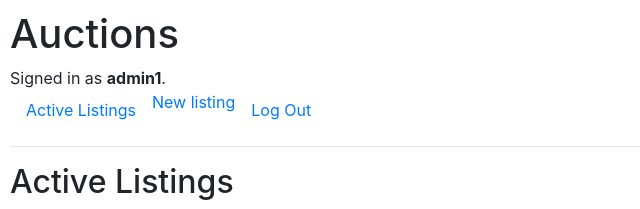
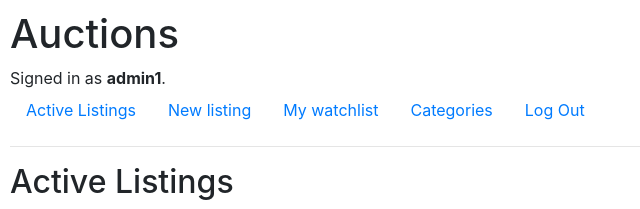
Before and after one commit to blacksheep924/commerce, a Django app: page / in a window 1280 px wide. Shown: the top 209 px of the page, without its empty margins (0-640 px from the left). Run offline with Django 3.2, Linux system fonts and the light colour scheme; a user stored in the database is signed in; data comes from the database, SQL or seed files in the repository; both versions use the stored data as it was after the commit; some libraries are stand-ins or nearby versions.

Commit message:
finished

```diff
--- a/commerce/auctions/admin.py
+++ b/commerce/auctions/admin.py
@@ -1,8 +1,9 @@
 from django.contrib import admin
-from.models import User, Product, Bid, Comments
+from.models import User, Product, Bid, Comments, Watchlist
 
 # Register your models here.
 admin.site.register(User)
 admin.site.register(Bid)
 admin.site.register(Product)
 admin.site.register(Comments)
+admin.site.register(Watchlist)
--- a/commerce/auctions/forms.py
+++ b/commerce/auctions/forms.py
@@ -5,3 +5,4 @@ class Newitem(forms.Form):
     startbid = forms.FloatField(label='Start bid')
     image = forms.URLField(label='Image URL')
     description = forms.CharField(widget=forms.Textarea)
+    category = forms.CharField(label='Category', max_length=128)
--- a/commerce/auctions/models.py
+++ b/commerce/auctions/models.py
@@ -13,10 +13,13 @@ class Product(models.Model):
     productName = models.CharField(max_length=128)
     productImage = models.URLField(default="https://cdn-icons-png.flaticon.com/512/7130/7130776.png")
     productOwner = models.ForeignKey(User, on_delete=models.CASCADE, related_name="owner", default = 1)
+    productCategory = models.CharField(max_length=128, null=True, blank=True)
+    productListed = models.BooleanField(default=True)
+    productWinner = models.ForeignKey(User,on_delete=models.CASCADE, related_name="winner", null=True, blank=True)
 
 
     def __str__(self):
-        return f"{self.productName} || {self.productOwner} || {self.productImage}"
+        return f"{self.productName} || {self.productOwner} || {self.productImage} || {self.productCategory} || {self.productListed} || {self.productWinner}"
 
 class Bid(models.Model):
     bidPrice = models.FloatField()
@@ -34,3 +37,11 @@ class Comments(models.Model):
 
     def __str__(self):
         return f"{self.commentcontent} || {self.commentator}"
+
+class Watchlist(models.Model):
+    watchlistShow = models.BooleanField(default=False)
+    watchlistUser = models.ForeignKey(User, on_delete=models.CASCADE, related_name="watchlistUser", null=True, blank=True)
+    watchlistProduct = models.ForeignKey(Product, on_delete=models.CASCADE, related_name="watchlistProduct", null=True, blank=True)
+
+    def __str__(self):
+        return f"{self.watchlistShow} || {self.watchlistUser} || {self.watchlistProduct}"
--- a/commerce/auctions/templates/auctions/index.html
+++ b/commerce/auctions/templates/auctions/index.html
@@ -9,7 +9,8 @@
     </div>
 
     <ul>
-        {%for entry in products %}
+    {%for entry in products %}
+        {% if entry.productListed == True %}
 
         <li>
             <h3><a href="{% url 'product_name' entry.productName|urlize %}">{{entry.productName.capitalize}} </a></h3>
@@ -20,14 +21,44 @@
 
             </div>
 
+                <p><strong>Price : {{entry.productprice.all.last.bidPrice}}</strong></p>
+                <p style="color: green;">{% if entry.productprice.all.last.bidder == username%} You are the bidder with the highest bid {% endif %}</p>
+                <p> Owner : <strong>{{ entry.productOwner}}</strong></p>
+                <p>Category : {{ entry.productCategory.capitalize }}</p>
+                <form action="{% url 'watchlist' %}" method="POST">{% csrf_token %}
+                <p>
+                {% for watchlist_entry in entry.watchlistProduct.all %}
+                    {% if watchlist_entry.watchlistUser == request.user or watchlist_entry.watchlistUser == none %}
+                        {% if watchlist_entry.watchlistShow == True or watchlist_entry.watchlistShow == none %}
 
 
 
-                price: {{entry.productprice.all.last.bidPrice}}
+                    <input type="checkbox" name="tickbox" value="False"required> <input type="submit" value="Add to watchlist">
+                    <input type="hidden" name="watchlistProduct" value="{{ entry.productName }}">
+                        {% elif watchlist_entry.watchlistShow == False or  watchlist_entry.watchlistShow == none %}
+
+                    <input type="checkbox" name="tickbox" value="True"required> <input type="submit" value="Remove from watchlist" >
+                    <input type="hidden" name="watchlistProduct" value="{{ entry.productName }}">
+
+
+                        {% endif %}
+                    {% endif %}
+                {% endfor %}
+                {% if entry.watchlistProduct.all.0.watchlistShow == None %}
+                    <input type="checkbox" name="tickbox" value="False"required> <input type="submit" value="Add to watchlist">
+                    <input type="hidden" name="watchlistProduct" value="{{ entry.productName }}">
+                {% else %}
+
+                {% endif %}
 
 
 
-            Owner : <strong>{{ entry.productOwner}}</strong>
+
+
+                </p>
+                </form>
+
+
         </div>
             </div>
             <div>
@@ -35,12 +66,13 @@
             </div>
 
         </li>
-        {%endfor%}
+        {% endif %}
+    {%endfor%}
 
 
 
     </ul>
-    {% else %}
+{% else %}
     Please sign in or login.
-    {% endif %}
+{% endif %}
 {% endblock %}
--- a/commerce/auctions/templates/auctions/layout.html
+++ b/commerce/auctions/templates/auctions/layout.html
@@ -22,7 +22,13 @@
             </li>
                 {% if user.is_authenticated %}
             <li class="nav-item">
-                <a classe="nav-link" href="{% url 'newlisting' %}">New listing</a>
+                <a class="nav-link" href="{% url 'newlisting' %}">New listing</a>
+            </li>
+            <li>
+                <a class="nav-link" href="{% url 'watchlist' %}">My watchlist</a>
+            </li>
+            <li>
+                <a class="nav-link" href="{% url 'categories' %}">Categories</a>
             </li>
                 {% endif %}
 
--- a/commerce/auctions/urls.py
+++ b/commerce/auctions/urls.py
@@ -8,5 +8,8 @@ urlpatterns = [
     path("logout", views.logout_view, name="logout"),
     path("register", views.register, name="register"),
     path("newlisting", views.newlisting, name="newlisting"),
-    path('auctions/<str:product_name>/', views.productdetail, name="product_name")
+    path('auctions/<str:product_name>/', views.productdetail, name="product_name"),
+    path("watchlist", views.watchlist, name="watchlist"),
+    path("categories", views.categories, name="categories"),
+    path('auctions/categories/<str:category>/',views.category, name="category")
 ]
--- a/commerce/auctions/views.py
+++ b/commerce/auctions/views.py
@@ -5,13 +5,13 @@ from django.http import HttpResponse, HttpResponseRedirect
 from django.shortcuts import render,redirect
 from django.urls import reverse
 from .forms import Newitem
-from .models import User, Product, Bid, Comments
+from .models import User, Product, Bid, Comments, Watchlist
 from django.db.models import Max
 
 def index(request):
 
     products = Product.objects.all()
-    bids = Bid.objects.all()
+    username =  request.user
 
 
 
@@ -23,7 +23,10 @@ def index(request):
 
 
 
-    return render(request, "auctions/index.html",{'products' : products})
+
+
+
+    return render(request, "auctions/index.html",{'products' : products, 'username' : username})
 
 
 def login_view(request):
@@ -88,6 +91,7 @@ def newlisting(request):
                productOwner = request.user,
                productName = form.cleaned_data['item'],
                productImage = form.cleaned_data['image'],
+               productCategory = form.cleaned_data['category']
 
            )
 
@@ -126,36 +130,125 @@ def productdetail(request, product_name):
     user_product = User.objects.get(username = productname.productOwner.username)
     id = user_product.id
     image = productname.productImage
+    category = productname.productCategory
+
+    comments = Comments.objects.filter(product = productname)
 
     bids = Bid.objects.filter(product = productname)
+
     prices = [bid.bidPrice for bid in bids]
     prices.sort(reverse = True)
     price = prices[0]
+    highest_bidder = Bid.objects.filter(product = productname)
     if request.method == "POST":
-        name = product_name
+        if 'placebid' in request.POST:
+            name = product_name
+
+            new_bid = (request.POST.get('newbid'))
+
+            new_bid = float(new_bid)
+            newprice = float(price)
+
+            if new_bid <= newprice:
+
+                return render(request, "auctions/productdetail.html", {'productname': name, 'username' : username, 'image' : image, 'price' : price, 'message': "Bid too low", 'comments': comments})
+
+            else:
+
+                current_bid = new_bid
+                existing_product = Product.objects.get(productName=name, productOwner=id, productImage=image, productCategory = category)
+                make_bid = Bid(
+                    bidPrice=current_bid,
+                    bidder=request.user,
+                    product=existing_product
+                )
+                make_bid.save()
+
+                return  redirect('index')
+        if 'comments' in request.POST:
+            name = product_name
+            existing_product = Product.objects.get(productName=name, productOwner=id, productImage=image, productCategory = category)
+            make_comment = Comments(
+               commentcontent = request.POST.get('commentcontent'),
+               commentator = request.user,
+               product = existing_product
+            )
+            make_comment.save()
+
+            return render (request, "auctions/productdetail.html",{'productname' : product_name, 'username' : username, 'image' : image, 'price' : price, 'category' : category, 'comments': comments})
+
+        if 'close_auction' in request.POST:
+            name = product_name
+            winner = request.POST.get('Winner')
+            winner_username = User.objects.get(username = winner)
 
 
-        new_bid = float(request.POST.get('newbid'))
-        newprice = float(price)
-        if new_bid <= newprice:
-            return render(request, "auctions/productdetail.html", {'productname': name, 'username' : username, 'image' : image, 'price' : price, 'message': "Bid too low"})
-        else:
-            current_bid = new_bid
 
-            existing_product = Product.objects.get(productName=name, productOwner=id, productImage=image)
-            make_bid = Bid(
-                bidPrice=current_bid,
-                bidder=request.user,
-                product=existing_product
-            )
-            make_bid.save()
+            save_product = Product.objects.get(productName=name)
+            save_product.productListed = False
+            save_product.productWinner = winner_username
+
+            save_product.save()
+
+            return redirect('index')
 
 
-            return  redirect('index')
+
+
+
+
 
 
 
 
     else:
+        user = request.user.id
+        winner = Product.objects.filter(productName = product_name)
 
-        return render (request, "auctions/productdetail.html",{'productname' : product_name, 'username' : username, 'image' : image, 'price' : price})
+        return render (request, "auctions/productdetail.html",{ 'winner': winner, 'productname' : product_name, 'username' : username, 'image' : image, 'price' : price, 'category' : category, 'comments': comments, 'bidder' : highest_bidder})
+
+@login_required
+def watchlist(request):
+    username = request.user
+    if request.method == "POST":
+        if 'watchlistProduct' in request.POST:
+            productname = request.POST.get('watchlistProduct')
+            watchlist_check = request.POST.get('tickbox')
+            if watchlist_check is True or watchlist_check is None:
+                watchlist_check = True
+            elif watchlist_check is False:
+                watchlist_check = False
+            watchlist_user = username
+            save_product = Product.objects.get(productName=productname)
+            save_username = User.objects.get(username = watchlist_user)
+            make_watchlist = Watchlist(
+                watchlistUser = save_username,
+                watchlistProduct = save_product,
+                watchlistShow = watchlist_check
+            )
+            existing_watchlist = Watchlist.objects.filter(watchlistProduct = save_product, watchlistUser = save_username)
+            if existing_watchlist:
+                existing_watchlist = Watchlist.objects.get(watchlistProduct = save_product, watchlistUser = save_username)
+                existing_watchlist.watchlistShow = watchlist_check
+                existing_watchlist.save()
+            else:
+                make_watchlist.save()
+
+            return redirect('index')
+
+    watchlistobjects = Watchlist.objects.all()
+
+    return render(request, "auctions/watchlist.html",{'watchlistobjects' :watchlistobjects})
+
+@login_required
+def categories(request):
+    categories = Product.objects.all()
+    return render(request, "auctions/categories.html", {'categories' : categories})
+
+@login_required
+def category(request, category):
+    query = category
+    objects = Product.objects.filter(productCategory = query)
+
+
+    return render(request, "auctions/category.html",{'objects' : objects})
```
Also changed, not shown: commerce/auctions/templates/auctions/productdetail.html (+49 -13 lines), commerce/db.sqlite3.
